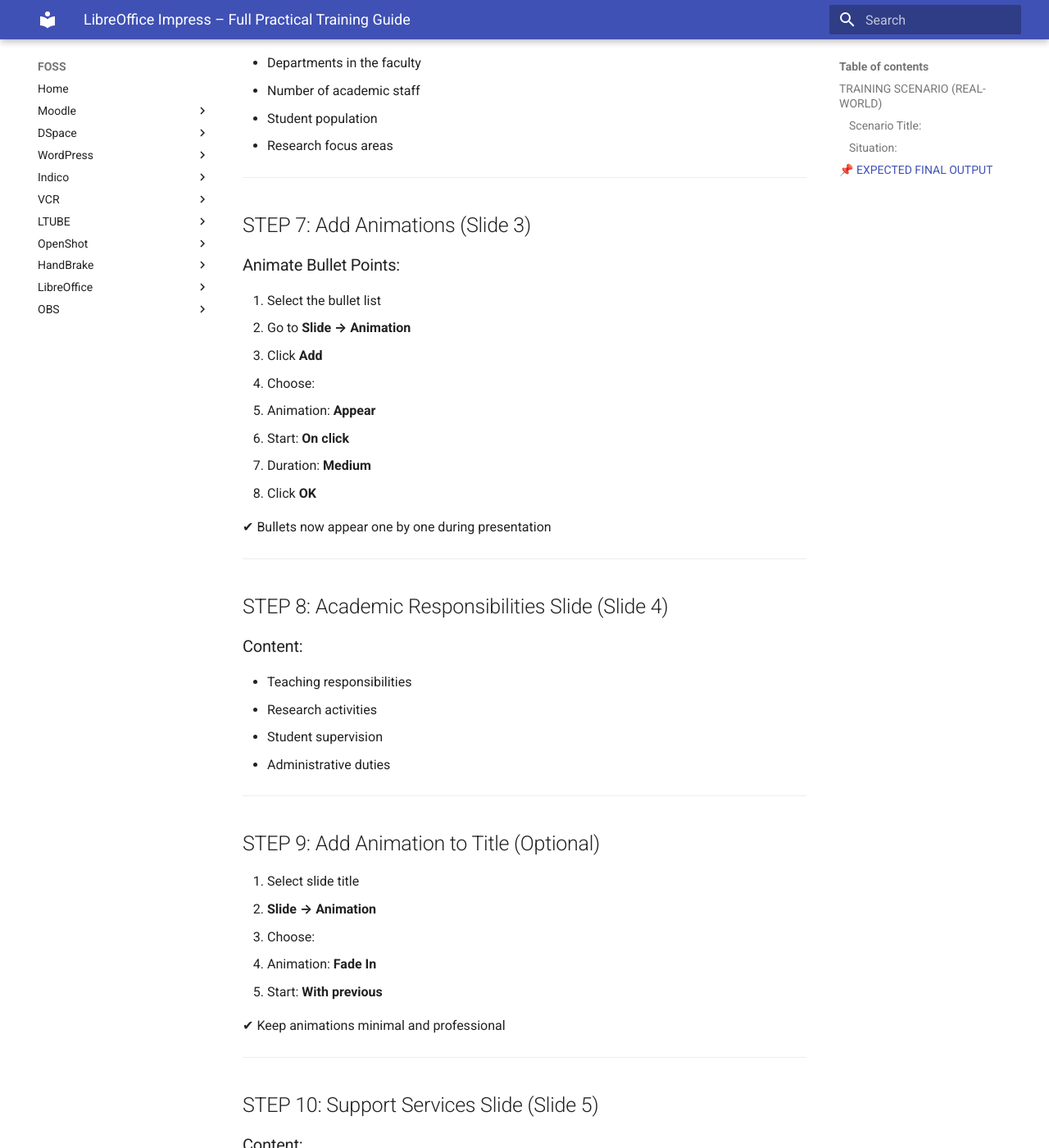
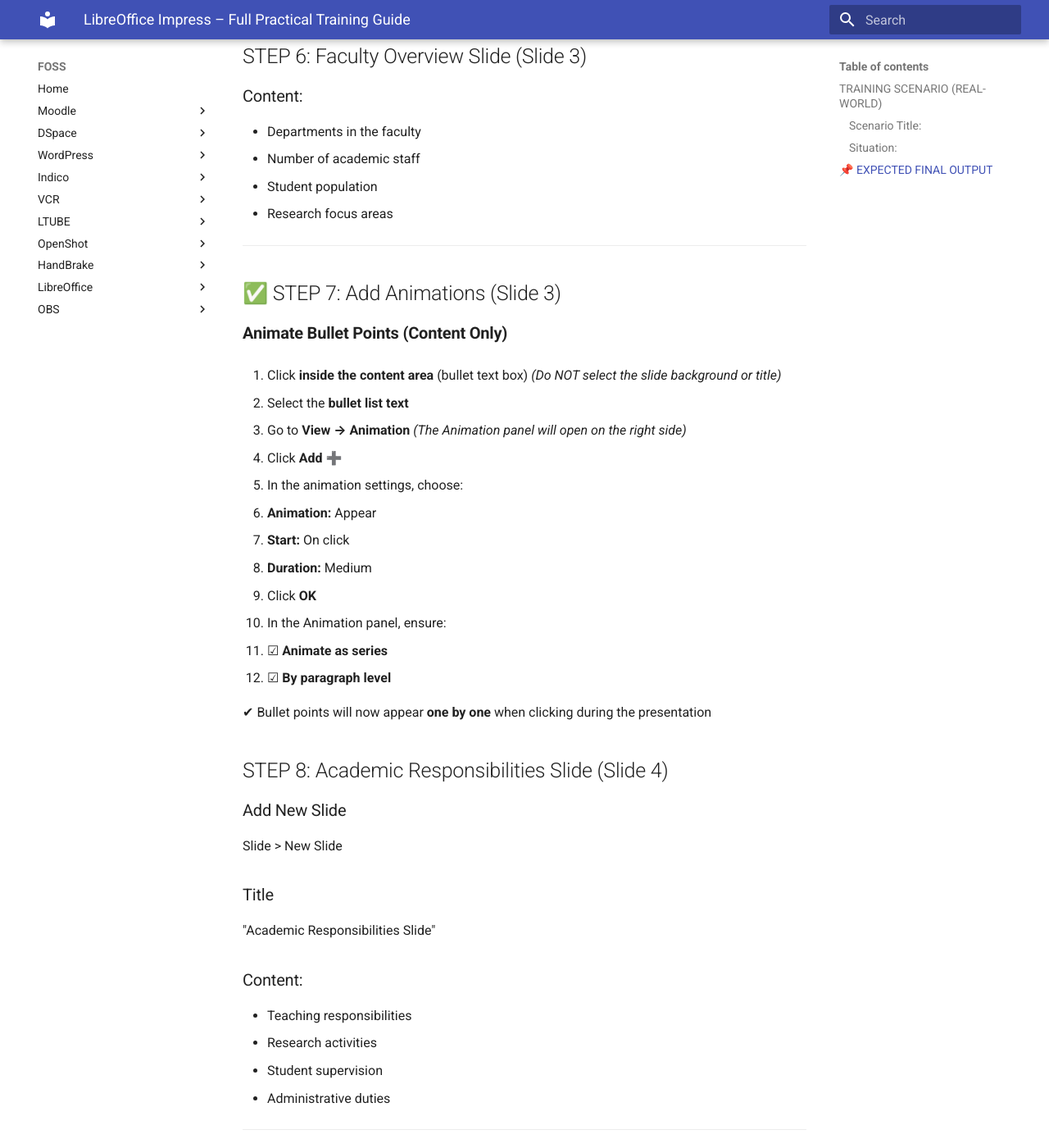
Before and after one commit to LEARN-LK/FOSS-LABWORK-HOST, an MkDocs documentation site: the page built from docs/libreoffice/Impress.md, in a window 1280 px wide and 1400 px high, scrolled down 3219 px. Shown: the whole window at 82% size. Built offline with MkDocs 1.6.1 and Material for MkDocs 9.7.7, drawn with Linux system fonts in a browser that asks for light colours; some of the changed text lies outside the part shown.

Commit message:
Update Impress.md

```diff
--- a/docs/libreoffice/Impress.md
+++ b/docs/libreoffice/Impress.md
@@ -89,7 +89,10 @@ University of XYZ
 
 ##  STEP 4: Agenda Slide (Slide 2)
 
-### Add New Slide **Title and Content**
+### Add New Slide
+Slide > New Slide
+
+**add Title and Content**
 
 **Slide** > **Layout** > **Title and Content**
 
@@ -136,25 +139,44 @@ Briefly explain the purpose of the orientation and introduce the main topics.
 
 ---
 
-## STEP 7: Add Animations (Slide 3)
+## ✅ STEP 7: Add Animations (Slide 3)
 
-### Animate Bullet Points:
+### **Animate Bullet Points (Content Only)**
 
-1. Select the bullet list
-2. Go to **Slide → Animation**
-3. Click **Add**
-4. Choose:
+1. Click **inside the content area** (bullet text box)
+   *(Do NOT select the slide background or title)*
 
-   * Animation: **Appear**
-   * Start: **On click**
-   * Duration: **Medium**
-5. Click **OK**
+2. Select the **bullet list text**
 
-✔ Bullets now appear one by one during presentation
+3. Go to **View → Animation**
+   *(The Animation panel will open on the right side)*
 
----
+4. Click **Add** ➕
+
+5. In the animation settings, choose:
+
+   * **Animation:** Appear
+   * **Start:** On click
+   * **Duration:** Medium
+
+6. Click **OK**
+
+7. In the Animation panel, ensure:
+
+   * ☑ **Animate as series**
+   * ☑ **By paragraph level**
+
+✔ Bullet points will now appear **one by one** when clicking during the presentation
+
 
 ##  STEP 8: Academic Responsibilities Slide (Slide 4)
+
+
+### Add New Slide
+Slide > New Slide
+
+### Title
+"Academic Responsibilities Slide"
 
 ### Content:
 
@@ -168,7 +190,7 @@ Briefly explain the purpose of the orientation and introduce the main topics.
 ##  STEP 9: Add Animation to Title (Optional)
 
 1. Select slide title
-2. **Slide → Animation**
+2. **View → Animation**
 3. Choose:
 
    * Animation: **Fade In**
@@ -213,7 +235,7 @@ Explain how new staff can access IT, library, and research support.
 ### Apply Transition to Slides:
 
 1. Select a slide
-2. Go to **Slide → Slide Transition**
+2. Go to **View → Slide Transition**
 3. Choose:
 
    * Transition: **Fade smoothly**
```
Also changed, not shown: other parts of docs/libreoffice/Impress.md (+0 -24 lines).
